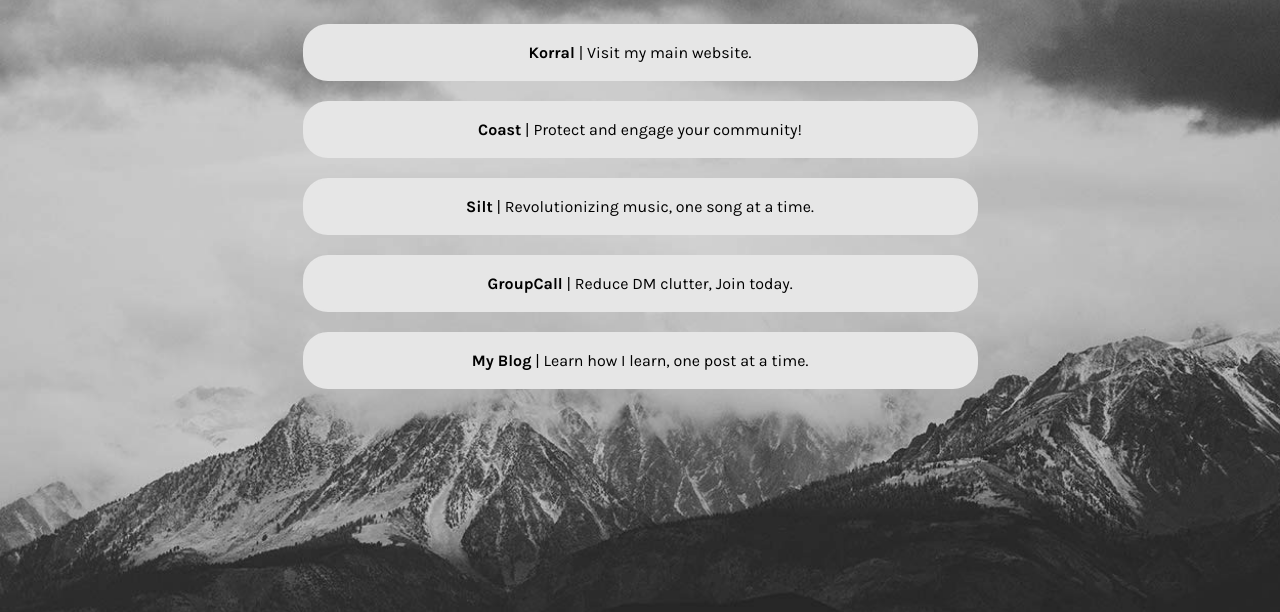
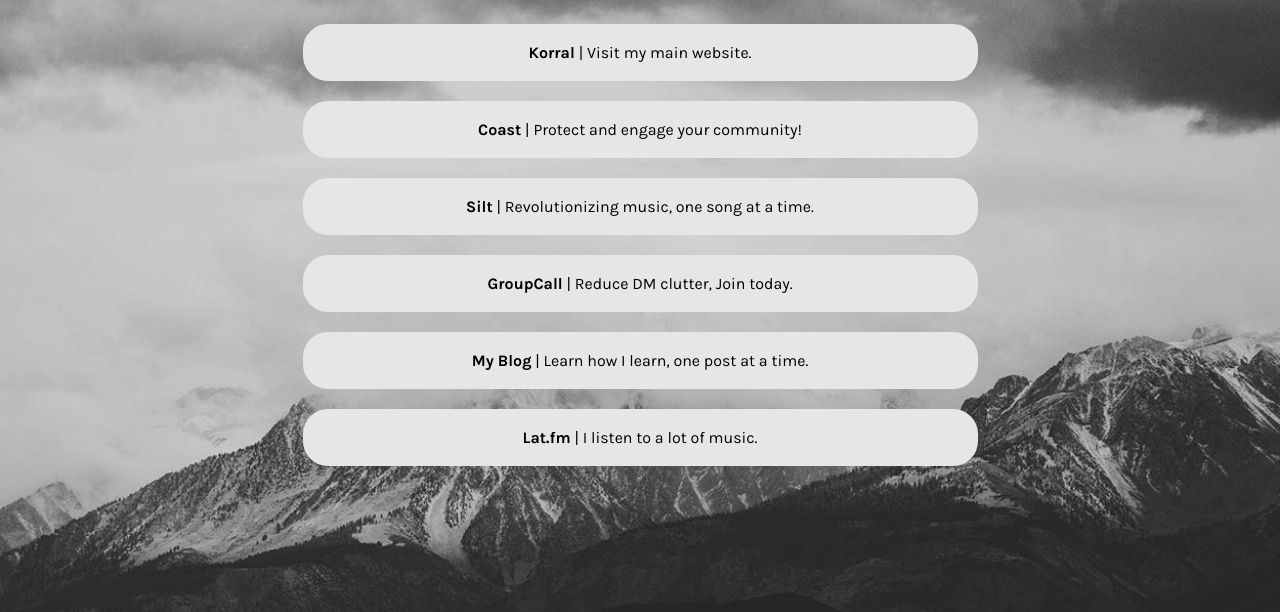
Before and after one commit to lbracken812/links, a plain HTML site: page index.html in a window 1280 px wide. Shown: the part 188-800 px from the top of the page. Drawn offline with nearby package versions, Linux system fonts and the light colour scheme; a script that the page names is missing.

Commit message:
Update index.html

```diff
--- a/index.html
+++ b/index.html
@@ -20,6 +20,7 @@
         <a class="link" href="https://silt.one/" target="_blank" style="border-radius: 25px;"> <b>Silt</b> | Revolutionizing music, one song at a time.</a>
         <a class="link" href="https://discord.gg/8gG6mTmHP8" target="_blank" style="border-radius: 25px;"> <b>GroupCall</b> | Reduce DM clutter, Join today.</a>
         <a class="link" href="https://korral.blog" target="_blank" style="border-radius: 25px;"> <b>My Blog</b> | Learn how I learn, one post at a time.</a>
+        <a class="link" href="https://www.last.fm/user/korralcode" target="_blank" style="border-radius: 25px;"> <b>Lat.fm</b> | I listen to a lot of music.</a>
     </div>
 
     <!-- Javascript -->
```
